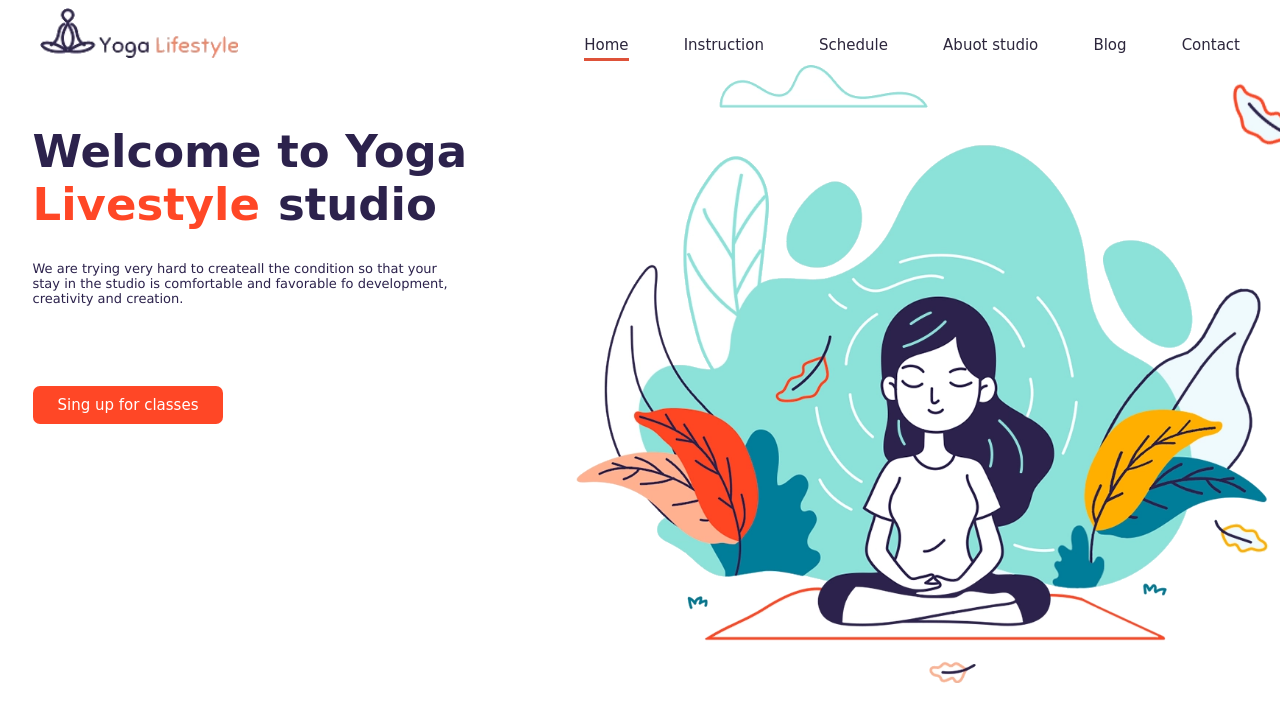
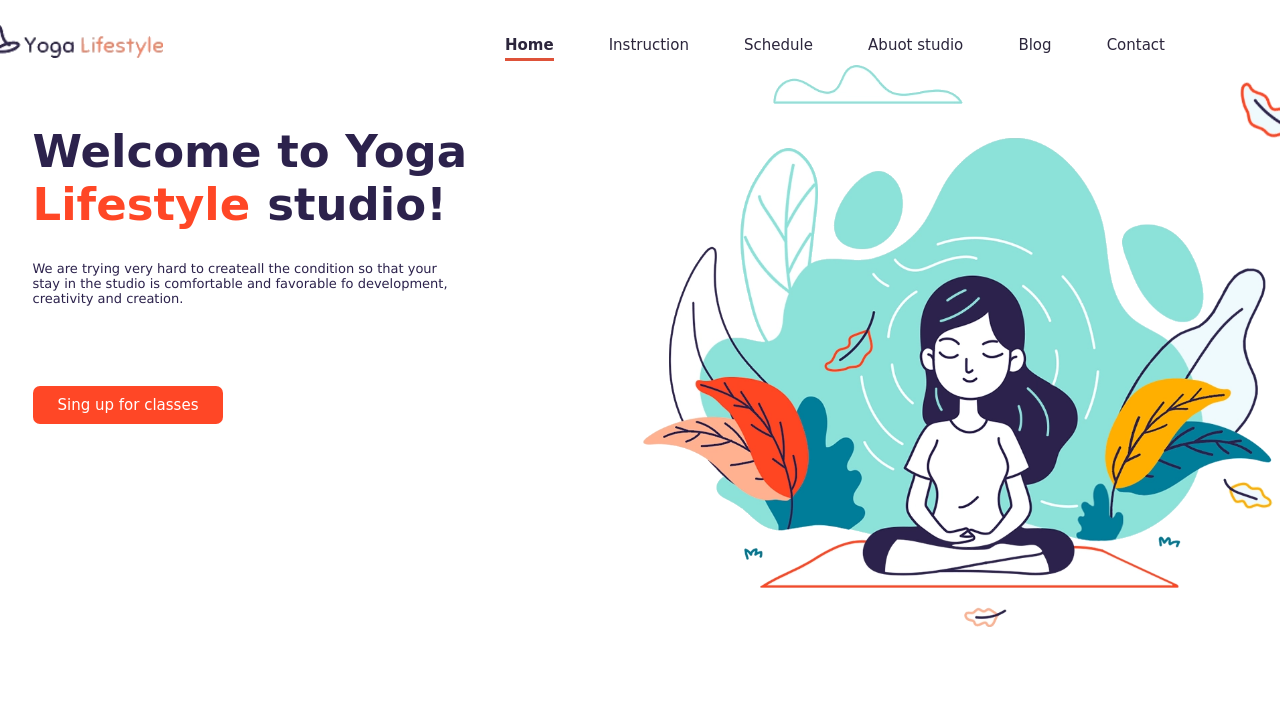
Before and after one commit to nsn1930/yoga, a website: page index.html in a window 1280 px wide. Shown: the top 722 px of the page. Drawn offline with Linux system fonts and the light colour scheme.

Commit message:
CSS variables

```diff
--- a/css/main.css
+++ b/css/main.css
@@ -1,17 +1,27 @@
+:root {
+    --oranzine: #DE5239;
+    --plotis: 1350px;
+    --soninis-atstumas: calc((100% - var(--plotis)) / 2);
+    --main-width: calc(var(--plotis) + var(--soninis-atstumas));
+    --text-width: calc(var(--plotis) * 0.4);
+    --text-margin: calc(var(--plotis) * 0.1);
+    --image-width: calc(100% - var(--plotis) / 2);
+}
+
 body {
 }
 
 main {
-    width: 1350px;
-    margin-left: calc((100% - 1350px) / 2);
+    width: var(--plotis);
+    margin-left: var(--soninis-atstumas);
 }
 
 header{
     display: inline-block;
-    width: 100%;
+    width: var(--plotis);
     font-family: cursive;
     width: 1200px;
-    margin-left: calc((100% - 1200px) / 2);
+    margin-left: var(--soninis-atstumas);
 }
 
 header > img {
@@ -33,9 +43,10 @@ header a {
     margin-left: 50px;
 }
 
-a:first-child {
-    border-bottom: 3px solid #DE5239;
+header a:first-child {
+    border-bottom: 3px solid var(--oranzine);
     padding: 0;
+    font-weight: bolder;
 }
 
 header a:hover{
@@ -45,11 +56,12 @@ header a:hover{
 
 section {
     display: inline-block;
-    width: 100%;
+    width: var(--main-width);
+    margin-left: var(--soninis-atstumas);
 }
 
 div {
-    width: 40%;
+    width: var(--text-width);
     float: left;
     margin-left: 5%;
     margin-top: 60px;
@@ -57,29 +69,22 @@ div {
 
 h1 {
     font-family: cursive;
-    float: left;
+    display: inline-block;
     margin: 0;
     font-size: 45px;
     color: #2C224C;
+    width: 90%;
 }
 
-h2 {
+h1 span {
     font-family: cursive;
     float: left;
     margin: 0;
     font-size: 45px;
     color: #FF4726;
+    margin-right: 17px;
 }
 
-h3 {
-    font-family: cursive;
-    float: left;
-    margin: 0;
-    margin-left: 18px;
-    font-size: 45px;
-    color: #2C224C;
-
-}
 
 p {
     font-family: Verdana, Geneva, Tahoma, sans-serif;
@@ -117,6 +122,6 @@ section a:hover {
 }
 
 section img {
-    width: 55%;
+    width: var(--image-width);
     float: right;
 }
--- a/index.html
+++ b/index.html
@@ -30,9 +30,7 @@
         </header>
         <section>
             <div>
-                <h1>Welcome to Yoga</h1>
-                <h2>Livestyle</h2>
-                <h3>studio</h3>
+                <h1>Welcome to Yoga <span>Lifestyle</span> studio!</h1>
                 <p>We are trying very hard to createall the condition so that your stay in the studio is comfortable and favorable fo development, creativity and creation.</p>
                 <a href="#">Sing up for classes</a>
             </div>
```
